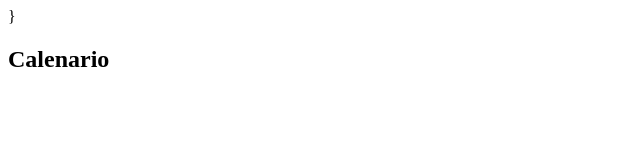
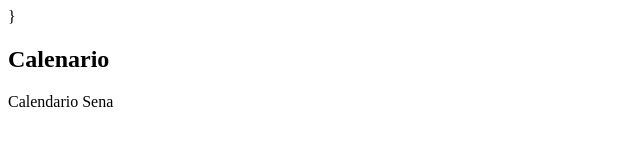
Before and after one commit to xiomarau/html, a plain HTML site: page Calendario.html in a window 1280 px wide. Shown: the whole page, without its empty margins (0-640 px from the left). Drawn offline with Linux system fonts and the light colour scheme.

Commit message:
version2

```diff
--- a/Calendario.html
+++ b/Calendario.html
@@ -4,5 +4,6 @@
   </head>}
   <body>
     <H2>Calenario</H2>
+    <p> Calendario Sena </p>
   </body>
 </html>
```
